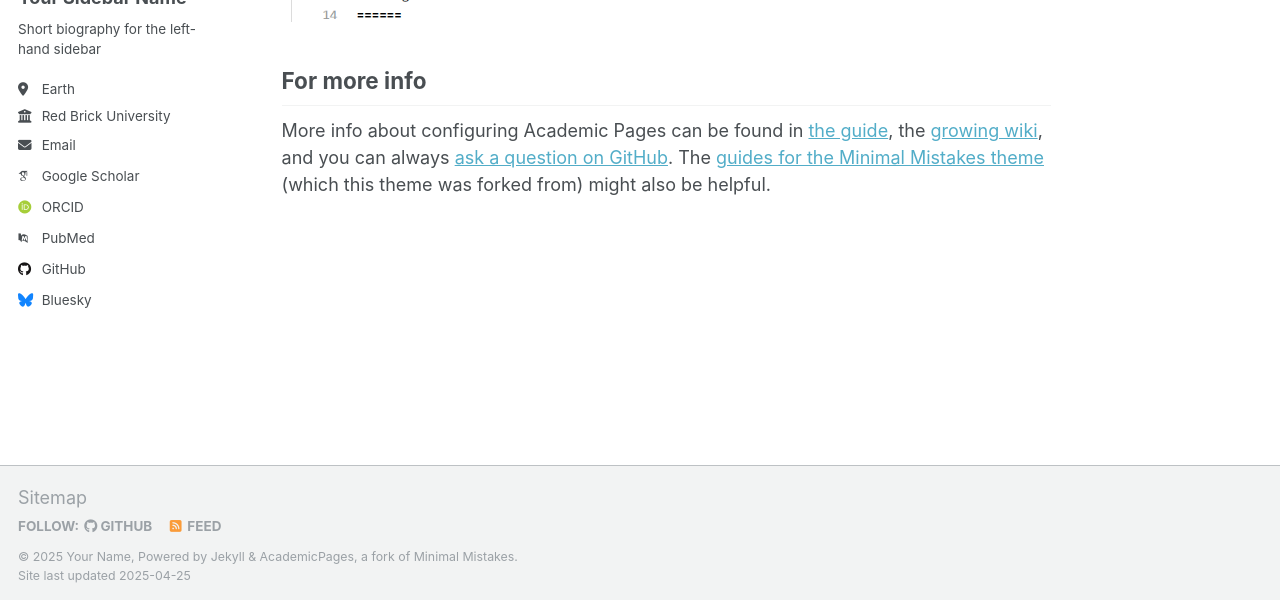
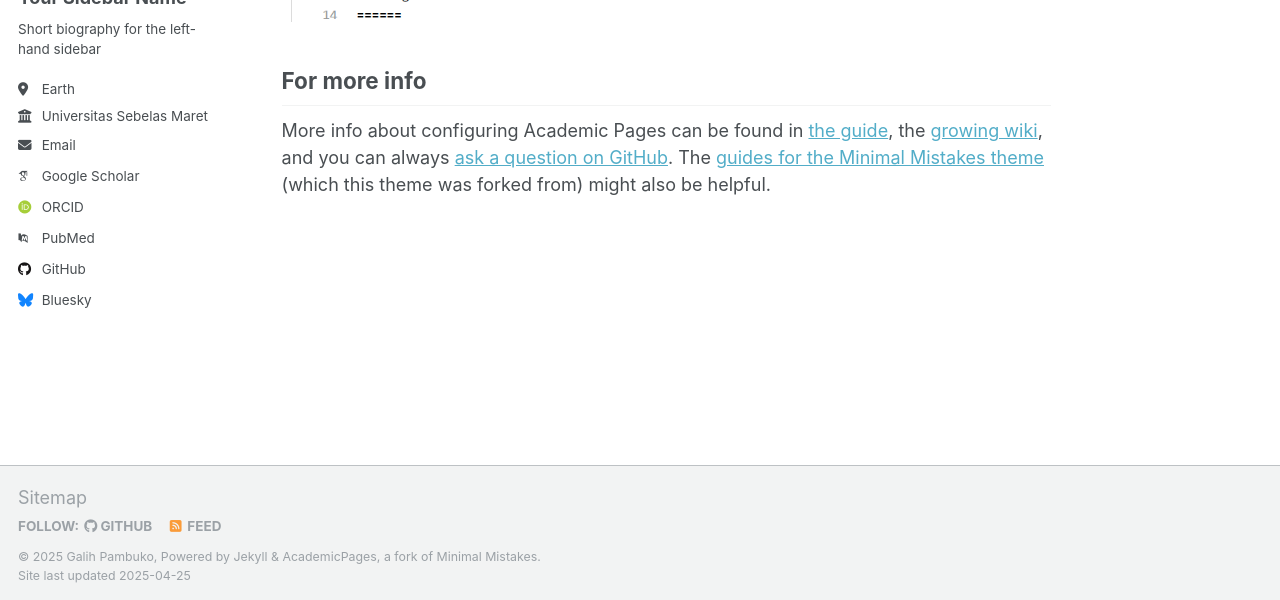
Before and after one commit to gpambuko/CV, a Jekyll site: the page built from _pages/about.md, in a window 1280 px wide and 900 px high, scrolled down 2636 px. Shown: the part 297-897 px from the top of the window. Built offline with Jekyll 4.4.1, drawn with Linux system fonts in a browser that asks for light colours; some web fonts are replaced.

```diff
--- a/_config.yml
+++ b/_config.yml
@@ -11,7 +11,7 @@ locale                   : "en-US"
 site_theme               : "default"
 title                    : "Your Name / Site Title"
 title_separator          : "-"
-name                     : &name "Your Name"
+name                     : &name "Galih Pambuko"
 description              : &description "personal description"
 url                      : https://academicpages.github.io # the base hostname & protocol for your site e.g. "https://[your GitHub username].github.io"
 baseurl                  : "" # the subpath of your site, e.g. "/blog"
@@ -27,15 +27,15 @@ author:
   pronouns         : # example: "she/her"
   bio              : "Short biography for the left-hand sidebar"
   location         : "Earth"
-  employer         : "Red Brick University"
+  employer         : "Universitas Sebelas Maret"
   uri              : # URL
-  email            : "none@example.org"
+  email            : "galihpambuko@student.uns.ac.id"
 
   # Academic websites
   arxiv            : # URL - Update with the correct link to your profile
   googlescholar    : "https://scholar.google.com/citations?user=PS_CX0AAAAAJ"
   impactstory      : # URL
-  orcid            : "http://orcid.org/yourorcidurl"
+  orcid            : "https://orcid.org/0000-0002-7249-5191"
   semantic         : # URL
   pubmed           : "https://www.ncbi.nlm.nih.gov/pubmed/?term=john+snow"
   researchgate     : # URL
```
